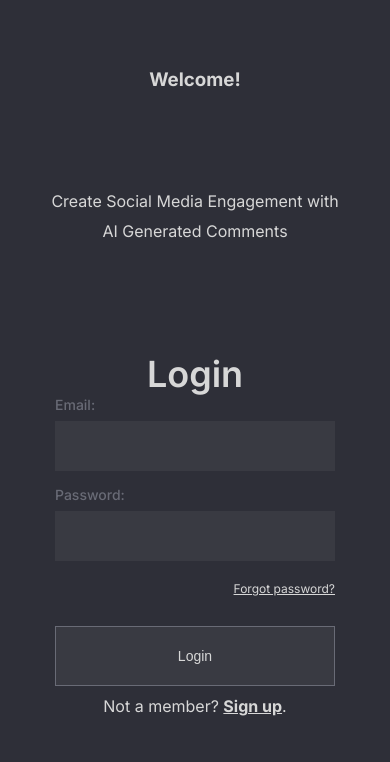
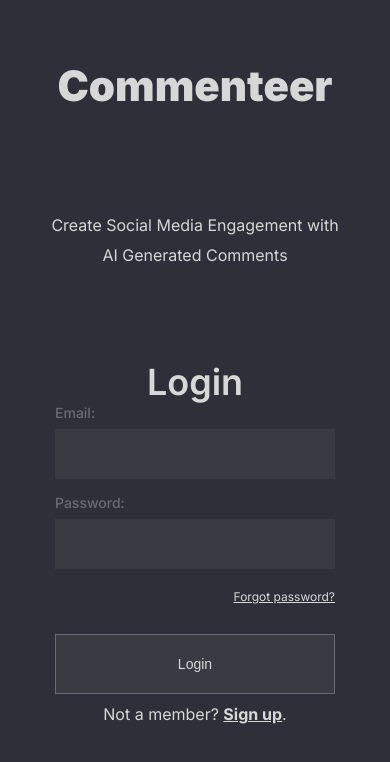
Before and after one commit to mazurcodes/commenteer, a Next.js app: page /login in a window 390 px wide. Shown: the top 762 px of the page. Built offline with nearby package versions, Linux system fonts and the light colour scheme; no server answers.

Commit message:
Fix login Commenteer logo visibility and position for small screens

```diff
--- a/app/login/page.module.scss
+++ b/app/login/page.module.scss
@@ -16,18 +16,19 @@
 
   h2 {
     font-weight: 400;
-    font-size: 64px;
-    padding: 40px 0 20px;
-    display: none;
+    font-size: 42px;
+    font-weight: 900;
+    padding: 0 0 20px;
 
     @media (min-width: 750px) {
       display: block;
       padding: 90px 0 30px;
+      font-size: 64px;
     }
   }
 
   @media (min-width: 1000px) {
-    height: 99vh;
+    min-height: 99vh;
     justify-content: center;
   }
 }
--- a/app/login/page.tsx
+++ b/app/login/page.tsx
@@ -39,7 +39,6 @@ const LoginPage = () => {
       <div className={styles.wrapper}>
         <main className={styles.main}>
           <h2>Commenteer</h2>
-          <h3>Welcome!</h3>
           <div className={styles.description}>
             <p>Create Social Media Engagement with</p>
             <p>AI Generated Comments</p>
```
